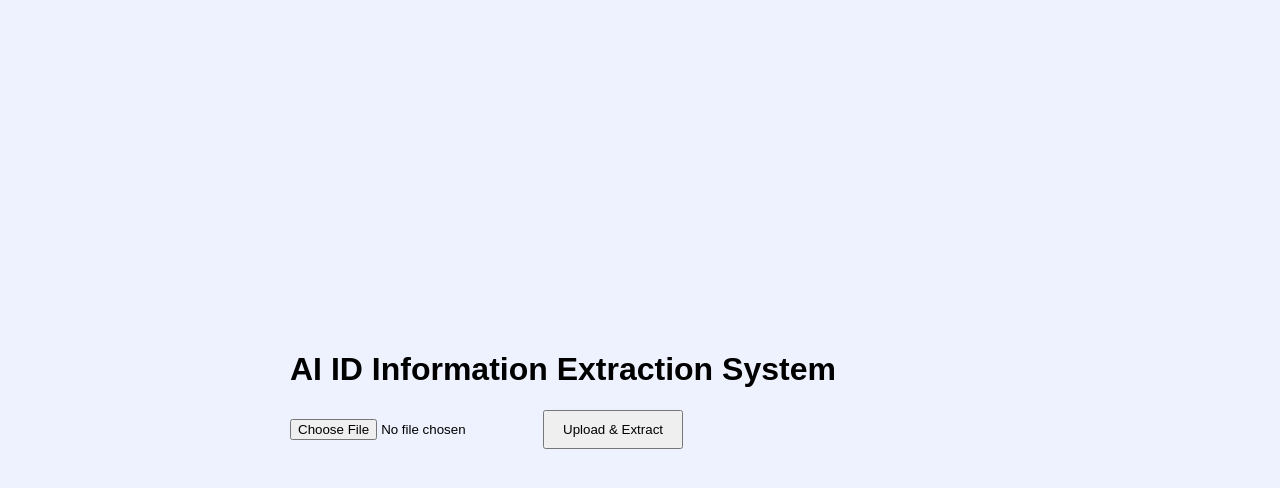
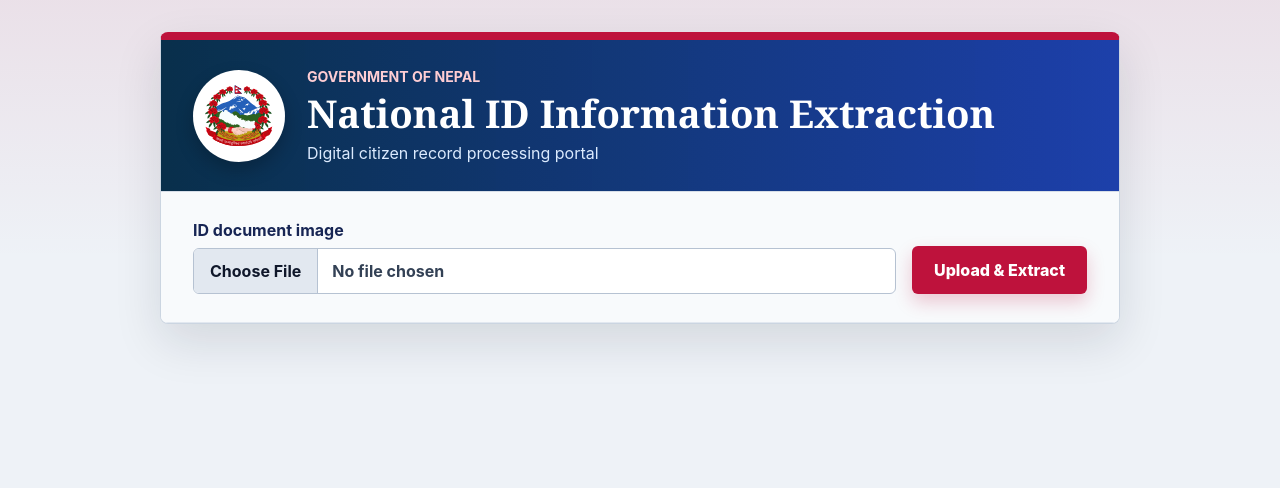
Before and after one commit to dikeshsapkota/ID-Information-Extraction-System, a React (Vite) app in the folder Frontend/: page / in a window 1280 px wide. Shown: the top 488 px of the page. Built offline with nearby package versions, Linux system fonts and the light colour scheme; no server answers; the HTML template or start-up script is replaced by a standard one.

Commit message:
Add government style frontend

```diff
--- a/Frontend/src/App.css
+++ b/Frontend/src/App.css
@@ -1,26 +1,227 @@
-.container {
-  width: 700px;
-  margin: 40px auto;
-  font-family: Arial, sans-serif;
+.page-shell {
+  min-height: 100vh;
+  width: 100%;
+  padding: 32px 16px;
+  background:
+    linear-gradient(180deg, rgba(190, 18, 60, 0.08), transparent 260px),
+    #eef2f7;
+}
+
+.government-panel {
+  width: min(960px, 100%);
+  margin: 0 auto;
+  overflow: hidden;
+  border: 1px solid #cbd5e1;
+  border-top: 8px solid #be123c;
+  border-radius: 8px;
+  background: #ffffff;
+  box-shadow: 0 18px 48px rgba(15, 23, 42, 0.12);
+}
+
+.official-header {
+  display: flex;
+  align-items: center;
+  gap: 22px;
+  padding: 28px 32px;
+  border-bottom: 1px solid #d7dee8;
+  background:
+    linear-gradient(90deg, rgba(8, 47, 73, 0.96), rgba(30, 64, 175, 0.92)),
+    #0f3c78;
+  color: #ffffff;
+}
+
+.government-logo {
+  width: 92px;
+  height: 92px;
+  flex: 0 0 auto;
+  border-radius: 50%;
+  background: #ffffff;
+  padding: 10px;
+  object-fit: contain;
+  box-shadow: 0 8px 18px rgba(0, 0, 0, 0.22);
+}
+
+.header-copy {
+  min-width: 0;
+}
+
+.kicker {
+  margin: 0 0 6px;
+  color: #fecdd3;
+  font-size: 0.88rem;
+  font-weight: 700;
+  text-transform: uppercase;
+}
+
+h1 {
+  margin: 0;
+  font-family: Georgia, "Times New Roman", serif;
+  font-size: clamp(1.7rem, 3vw, 2.45rem);
+  font-weight: 700;
+  line-height: 1.15;
+}
+
+.subtitle {
+  margin: 8px 0 0;
+  color: #dbeafe;
+  font-size: 1rem;
+}
+
+.upload-form {
+  display: grid;
+  grid-template-columns: 1fr auto;
+  gap: 16px;
+  align-items: end;
+  padding: 28px 32px;
+  border-bottom: 1px solid #e2e8f0;
+  background: #f8fafc;
+}
+
+.file-control {
+  display: grid;
+  gap: 8px;
+  color: #172554;
+  font-weight: 700;
+}
+
+input[type="file"] {
+  width: 100%;
+  border: 1px solid #b6c2d2;
+  border-radius: 6px;
+  background: #ffffff;
+  color: #334155;
+  font: inherit;
+}
+
+input[type="file"]::file-selector-button {
+  margin-right: 14px;
+  border: 0;
+  border-right: 1px solid #b6c2d2;
+  background: #e2e8f0;
+  color: #0f172a;
+  padding: 12px 16px;
+  font: inherit;
+  font-weight: 700;
+  cursor: pointer;
 }
 
 button {
-  padding: 10px 18px;
+  min-height: 48px;
+  border: 0;
+  border-radius: 6px;
+  padding: 0 22px;
+  background: #be123c;
+  color: #ffffff;
+  font: inherit;
+  font-weight: 800;
   cursor: pointer;
+  box-shadow: 0 8px 18px rgba(190, 18, 60, 0.22);
+}
+
+button:hover {
+  background: #9f1239;
+}
+
+button:disabled {
+  cursor: wait;
+  opacity: 0.72;
 }
 
 .error {
-  color: #b00020;
-  margin-top: 12px;
+  margin: 18px 32px 0;
+  border-left: 4px solid #be123c;
+  background: #fff1f2;
+  color: #9f1239;
+  padding: 12px 14px;
+  font-weight: 700;
 }
 
 .result {
-  background: #f4f4f4;
-  padding: 20px;
-  margin-top: 20px;
-  border-radius: 10px;
+  padding: 28px 32px 32px;
+}
+
+.result h2,
+.result h3 {
+  margin: 0 0 16px;
+  color: #172554;
+  font-family: Georgia, "Times New Roman", serif;
+}
+
+.details-grid {
+  display: grid;
+  grid-template-columns: repeat(2, minmax(0, 1fr));
+  gap: 12px;
+  margin-bottom: 26px;
+}
+
+.details-grid p {
+  margin: 0;
+  border: 1px solid #d7dee8;
+  border-radius: 6px;
+  background: #ffffff;
+}
+
+.details-grid strong,
+.details-grid span {
+  display: block;
+  padding: 10px 12px;
+}
+
+.details-grid strong {
+  border-bottom: 1px solid #e2e8f0;
+  background: #f1f5f9;
+  color: #475569;
+  font-size: 0.8rem;
+  text-transform: uppercase;
+}
+
+.details-grid span {
+  color: #0f172a;
+  font-weight: 700;
+  overflow-wrap: anywhere;
 }
 
 pre {
+  max-height: 320px;
+  overflow: auto;
   white-space: pre-wrap;
+  border: 1px solid #cbd5e1;
+  border-radius: 6px;
+  background: #0f172a;
+  color: #e2e8f0;
+  padding: 16px;
+  font-size: 0.92rem;
 }
+
+@media (max-width: 720px) {
+  .page-shell {
+    padding: 16px 10px;
+  }
+
+  .official-header,
+  .upload-form,
+  .result {
+    padding-left: 18px;
+    padding-right: 18px;
+  }
+
+  .official-header {
+    align-items: flex-start;
+    gap: 14px;
+  }
+
+  .government-logo {
+    width: 68px;
+    height: 68px;
+  }
+
+  .upload-form,
+  .details-grid {
+    grid-template-columns: 1fr;
+  }
+
+  .error {
+    margin-left: 18px;
+    margin-right: 18px;
+  }
+}
--- a/Frontend/src/App.jsx
+++ b/Frontend/src/App.jsx
@@ -1,6 +1,7 @@
 import { useState } from "react";
 import axios from "axios";
 import "./App.css";
+import nepalEmblem from "./images/Emblem_of_Nepal.svg";
 
 const API_URL =
   import.meta.env.VITE_API_URL?.replace(/\/$/, "") ||
@@ -60,17 +61,32 @@
   };
 
   return (
-    <div className="container">
-      <h1>AI ID Information Extraction System</h1>
+    <main className="page-shell">
+      <section className="government-panel">
+        <header className="official-header">
+          <img
+            className="government-logo"
+            src={nepalEmblem}
+            alt="Government of Nepal emblem"
+          />
+          <div className="header-copy">
+            <p className="kicker">Government of Nepal</p>
+            <h1>National ID Information Extraction</h1>
+            <p className="subtitle">Digital citizen record processing portal</p>
+          </div>
+        </header>
 
-      <form onSubmit={handleUpload}>
+        <form className="upload-form" onSubmit={handleUpload}>
+          <label className="file-control">
+            <span>ID document image</span>
             <input
               type="file"
               accept="image/*"
               onChange={(e) => setImage(e.target.files[0])}
             />
+          </label>
 
-        <button type="submit">
+          <button type="submit" disabled={loading}>
             {loading ? "Extracting..." : "Upload & Extract"}
           </button>
         </form>
@@ -78,21 +94,24 @@
         {errorMessage && <p className="error">{errorMessage}</p>}
 
         {result && (
-        <div className="result">
+          <section className="result">
             <h2>Extracted Details</h2>
 
-          <p><strong>Name:</strong> {result.fields.name}</p>
-          <p><strong>ID Number:</strong> {result.fields.id_number}</p>
-          <p><strong>DOB:</strong> {result.fields.dob}</p>
-          <p><strong>Gender:</strong> {result.fields.gender}</p>
-          <p><strong>District:</strong> {result.fields.district}</p>
-          <p><strong>Municipality:</strong> {result.fields.municipality}</p>
+            <div className="details-grid">
+              <p><strong>Name</strong><span>{result.fields.name}</span></p>
+              <p><strong>ID Number</strong><span>{result.fields.id_number}</span></p>
+              <p><strong>DOB</strong><span>{result.fields.dob}</span></p>
+              <p><strong>Gender</strong><span>{result.fields.gender}</span></p>
+              <p><strong>District</strong><span>{result.fields.district}</span></p>
+              <p><strong>Municipality</strong><span>{result.fields.municipality}</span></p>
+            </div>
 
             <h3>Full OCR Text</h3>
             <pre>{result.extractedText}</pre>
-        </div>
+          </section>
         )}
-    </div>
+      </section>
+    </main>
   );
 }
 
--- a/Frontend/src/index.css
+++ b/Frontend/src/index.css
@@ -11,19 +11,11 @@
 body {
   margin: 0;
   min-height: 100vh;
-  display: flex;
-  align-items: center;
-  justify-content: center;
-  background: #eef2ff;
+  background: #eef2f7;
 }
 
-.app-container {
-  padding: 2rem;
-  border-radius: 1rem;
-  background: white;
-  box-shadow: 0 20px 60px rgba(15, 23, 42, 0.08);
-  max-width: 42rem;
-  width: min(100%, 42rem);
+#root {
+  min-height: 100vh;
 }
 
 code {
```
Also changed, not shown: Frontend/src/images/Emblem_of_Nepal.svg (added). Lines whose indentation alone changed are shown as unchanged.
